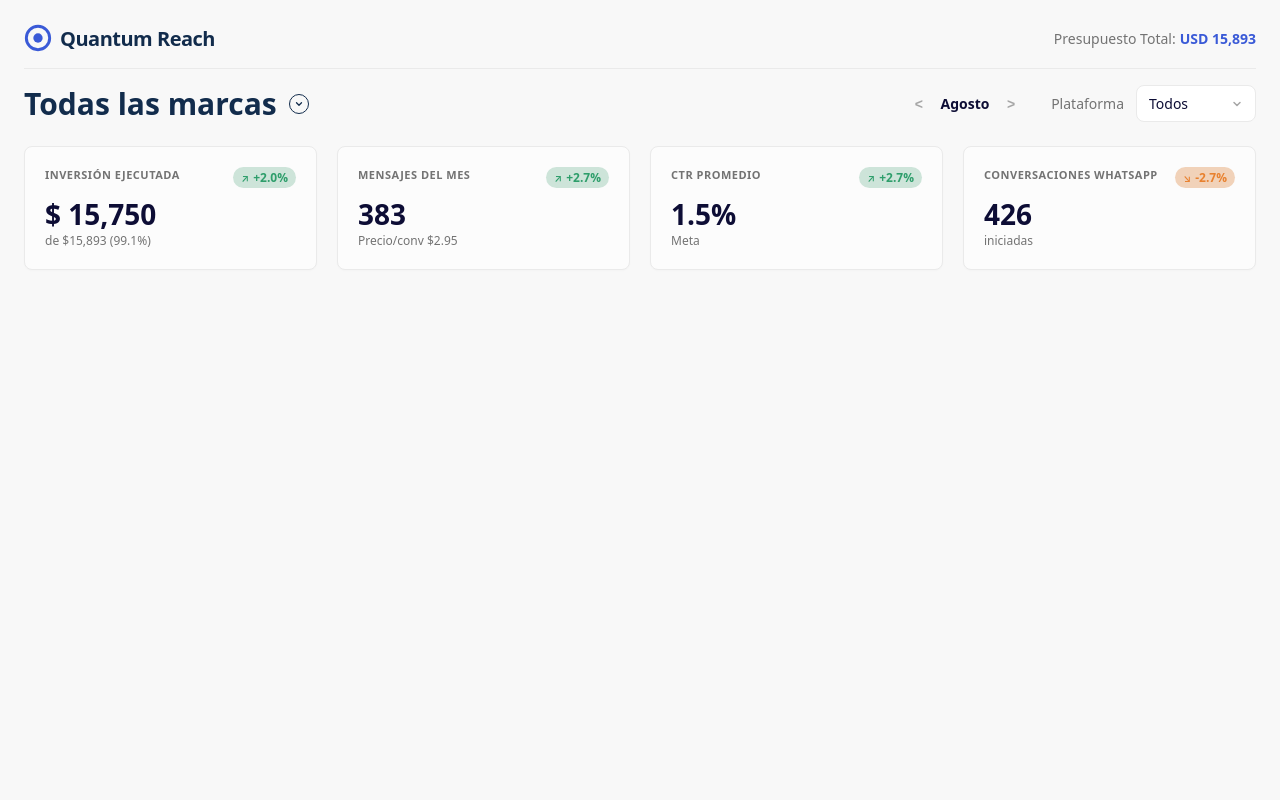
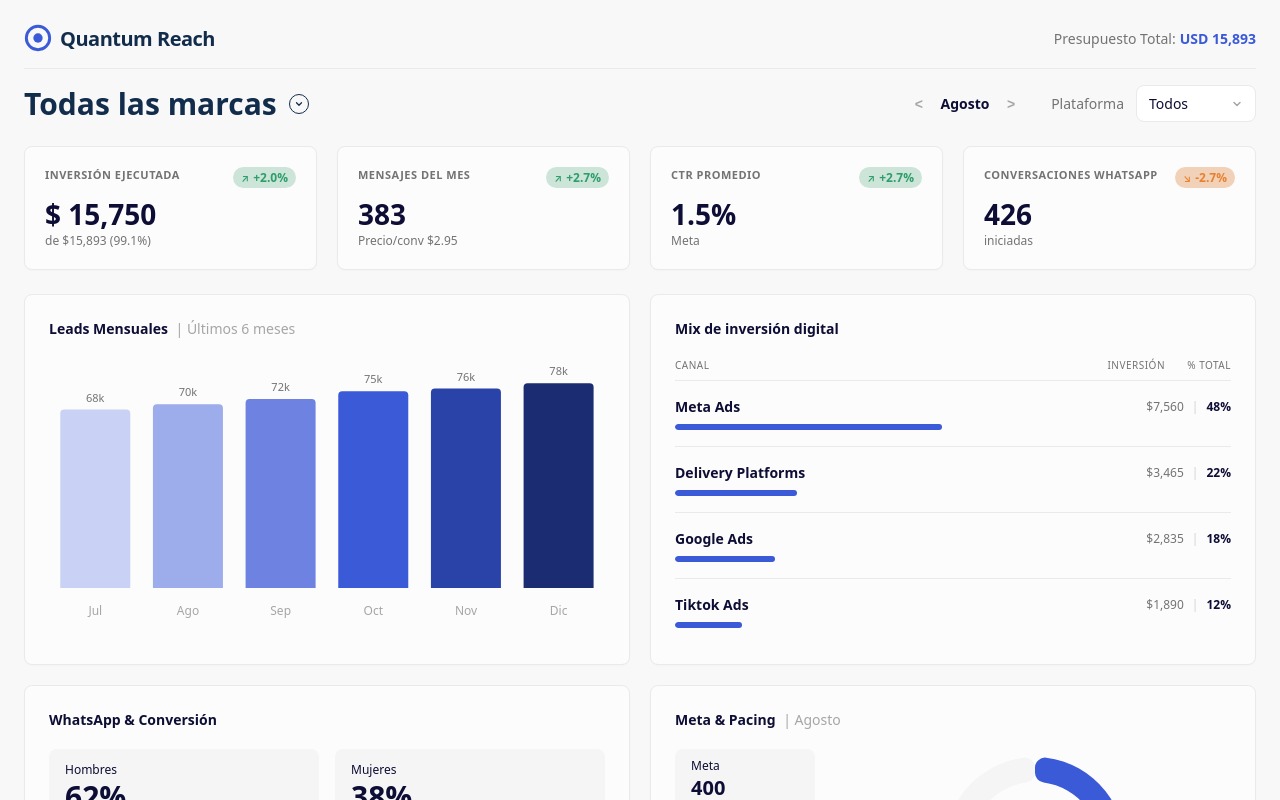
Before and after one commit to MagicBag-tab/prueba-tecnica-frt, a React (Vite) app: page / in a window 1280 px wide. Shown: the top 800 px of the page. Built offline with nearby package versions, Linux system fonts and the light colour scheme.

Commit message:
refactor: integrando las gráficas a App.tsx

```diff
--- a/src/App.scss
+++ b/src/App.scss
@@ -20,3 +20,12 @@ body {
   background: $color-background-content; /* #F8F8F8 */
   margin: 0 auto;
 }
+
+.dashboard-grid {
+  display: grid;
+  grid-template-columns: 1fr 1fr;
+  grid-auto-rows: 1fr; /* Hace que todas las filas tengan la misma altura */
+  gap: $spacing-20;
+  padding: 0 $spacing-24;
+  margin-bottom: $spacing-24;
+}
--- a/src/App.tsx
+++ b/src/App.tsx
@@ -1,6 +1,10 @@
 import './App.scss'
 import { Header } from './components/Header'
 import { KpiRow } from './components/KpiRow'
+import { LeadsChart } from './components/LeadsChart'
+import { InvestmentMix } from './components/InvestmentMix'
+import { WhatsappConversionPanel } from './components/WhatsappConversionPanel'
+import { MetaPacingPanel } from './components/MetaPacingPanel'
 
 export default function App() {
   return (
@@ -8,6 +12,12 @@ export default function App() {
       <div className="dashboard-layout">
         <Header />
         <KpiRow />
+        <div className="dashboard-grid">
+          <LeadsChart />
+          <InvestmentMix />
+          <WhatsappConversionPanel />
+          <MetaPacingPanel />
+        </div>
       </div>
     </div>
   )
--- a/src/components/InvestmentMix.tsx
+++ b/src/components/InvestmentMix.tsx
@@ -1,3 +1,4 @@
+import { PanelCard } from './ui/PanelCard';
 import './InvestmentMix.scss';
 
 const mockData = [
@@ -9,9 +10,7 @@ const mockData = [
 
 export function InvestmentMix() {
   return (
-    <div className="investment-mix-card">
-      <h3 className="investment-mix-card__title">Mix de inversión digital</h3>
-
+    <PanelCard title="Mix de inversión digital" className="investment-mix-card">
       <div className="investment-mix-card__header">
         <span className="col-canal">CANAL</span>
         <span className="col-valores">INVERSIÓN <span className="spacing"></span> % TOTAL</span>
@@ -37,6 +36,6 @@ export function InvestmentMix() {
           </div>
         ))}
       </div>
-    </div>
+    </PanelCard>
   );
 }
--- a/src/components/LeadsChart.tsx
+++ b/src/components/LeadsChart.tsx
@@ -1,4 +1,5 @@
 import { BarChart, Bar, XAxis, Tooltip, ResponsiveContainer, Cell, LabelList } from 'recharts';
+import { PanelCard } from './ui/PanelCard';
 import './LeadsChart.scss';
 
 const mockData = [
@@ -21,13 +22,7 @@ const colors = [
 
 export function LeadsChart() {
   return (
-    <div className="leads-chart-card">
-      <div className="leads-chart-card__header">
-        <h3 className="leads-chart-card__title">
-          Leads Mensuales <span className="subtitle">| Últimos 6 meses</span>
-        </h3>
-      </div>
-      <div className="leads-chart-card__body">
+    <PanelCard title="Leads Mensuales" subtitle="Últimos 6 meses" className="leads-chart-card">
       <ResponsiveContainer width="100%" height={260}>
         <BarChart data={mockData} margin={{ top: 20, right: 0, left: 0, bottom: 0 }}>
           <XAxis
@@ -55,7 +50,6 @@ export function LeadsChart() {
           </Bar>
         </BarChart>
       </ResponsiveContainer>
-      </div>
-    </div>
+    </PanelCard>
   );
 }
--- a/src/components/MetaPacingPanel.scss
+++ b/src/components/MetaPacingPanel.scss
@@ -31,7 +31,7 @@
     display: flex;
     flex-direction: column;
     gap: $spacing-12;
-    flex: 0 0 140px; // Un ancho fijo para que la caja no crezca mucho
+    flex: 0 0 140px;
 
     .stat-box {
       background-color: $color-gray-white-smoke;
@@ -47,7 +47,7 @@
       }
 
       &__value {
-        font-size: $size-heading-3; // 20px
+        font-size: $size-heading-3;
         font-weight: $weight-heading-3;
         color: $color-text-primary;
         line-height: 1;
@@ -65,12 +65,10 @@
       position: relative;
       width: 190px;
       height: 190px;
-      // Esto hace que ResponsiveContainer se adapte al div padre
       display: flex;
       justify-content: center;
       align-items: center;
 
-      // Reseteo para recharts
       .recharts-wrapper {
         outline: none;
       }
--- a/src/components/MetaPacingPanel.tsx
+++ b/src/components/MetaPacingPanel.tsx
@@ -1,4 +1,5 @@
 import { PieChart, Pie, Cell, ResponsiveContainer } from 'recharts';
+import { PanelCard } from './ui/PanelCard';
 import './MetaPacingPanel.scss';
 
 const mockData = {
@@ -13,16 +14,11 @@ const pieData = [
   { name: 'Faltan', value: mockData.faltan }
 ];
 
-// Utilizamos el token azul de la marca y un gris super claro para el fondo
 const COLORS = ['#3a5ad7', '#f5f5f5'];
 
 export function MetaPacingPanel() {
   return (
-    <div className="meta-pacing-card">
-      <h3 className="meta-pacing-card__title">
-        Meta & Pacing <span className="subtitle">| Agosto</span>
-      </h3>
-
+    <PanelCard title="Meta & Pacing" subtitle="Agosto" className="meta-pacing-card">
       <div className="meta-pacing-card__content">
         <div className="meta-pacing-card__stats">
           <div className="stat-box">
@@ -53,7 +49,7 @@ export function MetaPacingPanel() {
                   endAngle={-270}
                   dataKey="value"
                   stroke="none"
-                  cornerRadius={10} // Para suavizar los bordes
+                  cornerRadius={10}
                 >
                   {pieData.map((entry, index) => (
                     <Cell key={`cell-${index}`} fill={COLORS[index]} />
@@ -68,6 +64,6 @@ export function MetaPacingPanel() {
           </div>
         </div>
       </div>
-    </div>
+    </PanelCard>
   );
 }
--- a/src/components/WhatsappConversionPanel.tsx
+++ b/src/components/WhatsappConversionPanel.tsx
@@ -1,10 +1,9 @@
+import { PanelCard } from './ui/PanelCard';
 import './WhatsappConversionPanel.scss';
 
 export function WhatsappConversionPanel() {
   return (
-    <div className="whatsapp-panel-card">
-      <h3 className="whatsapp-panel-card__title">WhatsApp & Conversión</h3>
-
+    <PanelCard title="WhatsApp & Conversión" className="whatsapp-panel-card">
       <div className="whatsapp-panel-card__audience">
         <div className="audience-box">
           <span className="audience-box__label">Hombres</span>
@@ -49,6 +48,6 @@ export function WhatsappConversionPanel() {
           </div>
         </div>
       </div>
-    </div>
+    </PanelCard>
   );
 }
```
Lines whose indentation alone changed are shown as unchanged.
